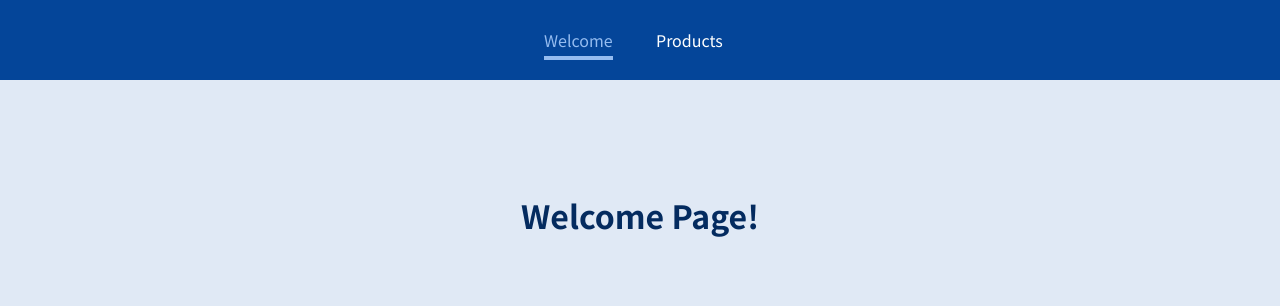
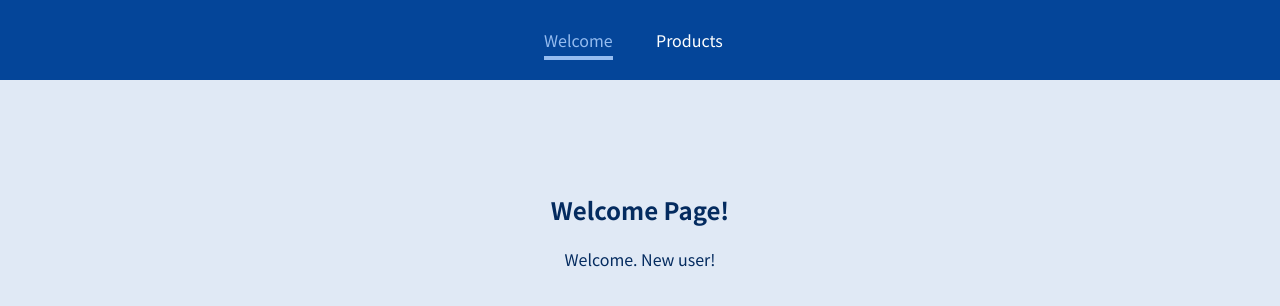
Before and after one commit to kscheltema/section_20_navigation_or_rounting, a JavaScript app: page /welcome/new-user in a window 1280 px wide. Shown: the top 306 px of the page. Built offline with nearby package versions, Linux system fonts and the light colour scheme.

Commit message:
Route within a nested component

```diff
--- a/src/pages/Welcome.js
+++ b/src/pages/Welcome.js
@@ -1,5 +1,14 @@
+import { Route } from "react-router-dom";
+
 const Welcome = () => {
-return <h1>Welcome Page!</h1>
+  return (
+    <section>
+      <h1>Welcome Page!</h1>
+      <Route path={"/welcome/new-user"}>
+        <p>Welcome. New user!</p>
+      </Route>
+    </section>
+  );
 };
 
 export default Welcome;
```
Also changed, not shown: 1 other file (tests, documents, lock files or other folders).
